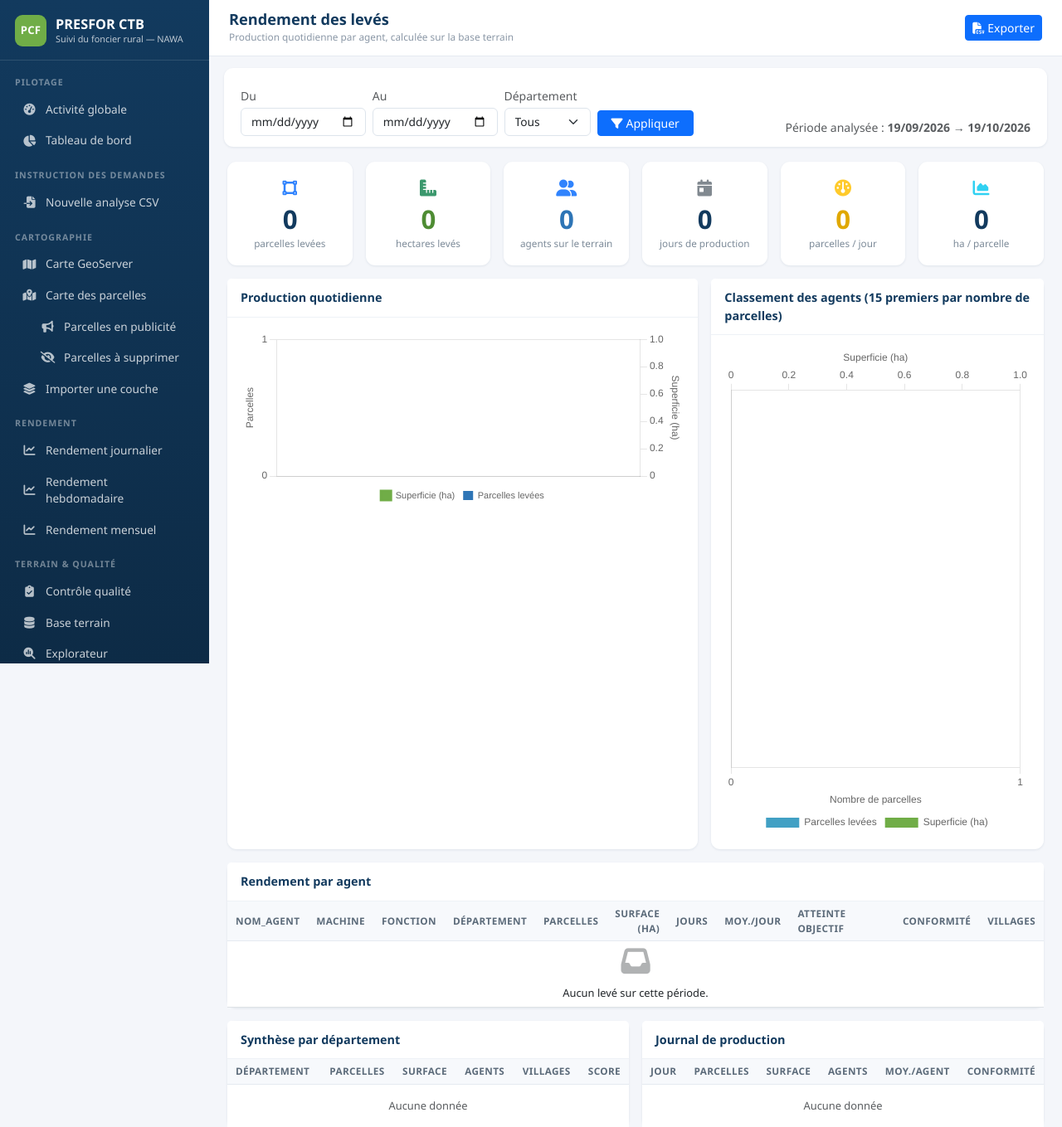
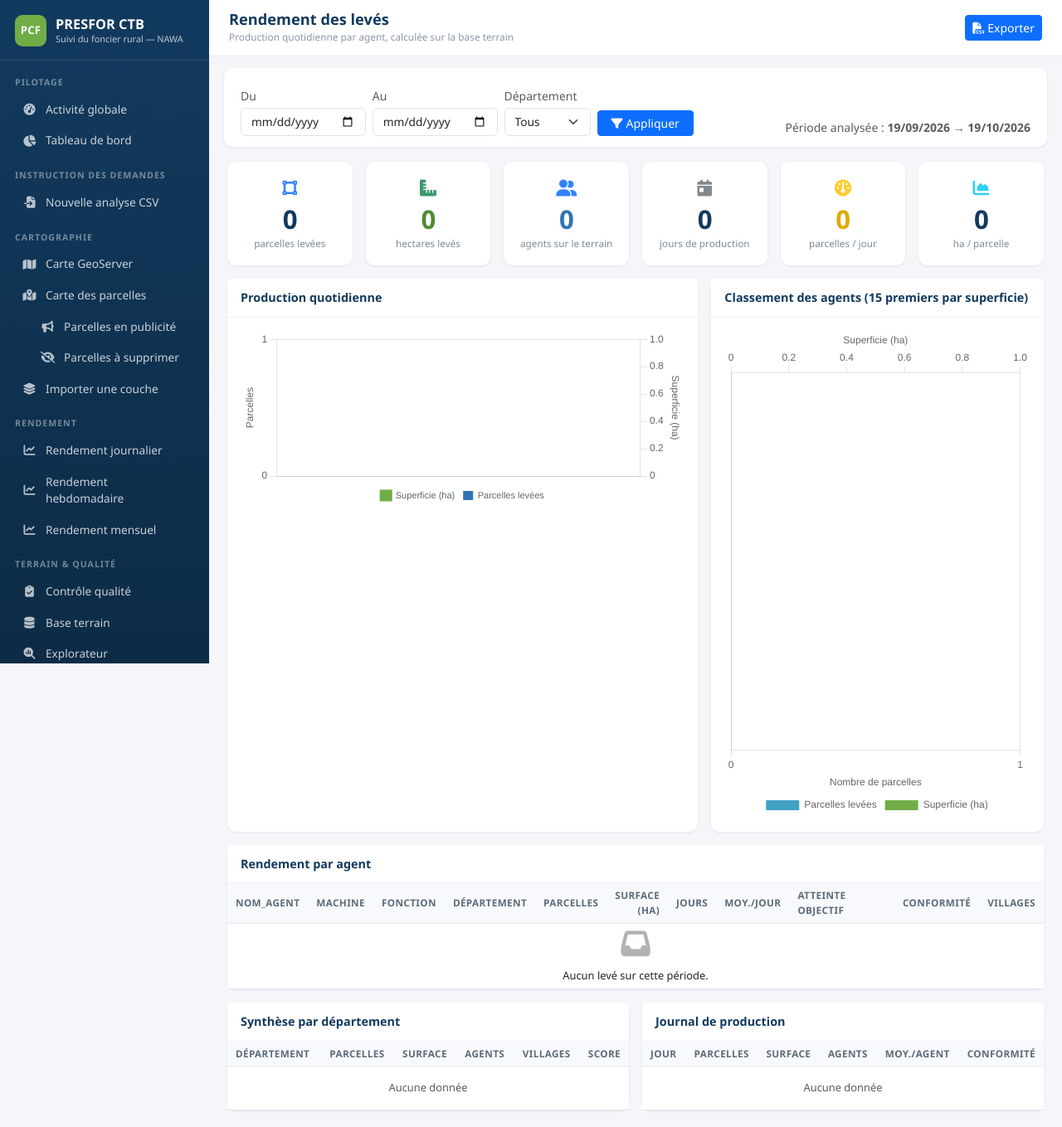
Before and after one commit to ctbnawa-collab/presfor-ctb-platform, a Django app: page /terrain/rendement/ in a window 1280 px wide. Shown: the top 1359 px of the page at 83% size. Run offline with Django 5.2, Linux system fonts and the light colour scheme; the visitor is signed in with stand-in values (Sample User, id 1); data that the repository does not hold is empty; some libraries are stand-ins or nearby versions.

Commit message:
Classer les 15 premiers agents par superficie décroissante

```diff
--- a/terrain/templates/terrain/rendement.html
+++ b/terrain/templates/terrain/rendement.html
@@ -53,7 +53,7 @@
     <div class="card-body"><canvas id="graphJours" height="120"></canvas></div>
   </div></div>
   <div class="col-lg-5"><div class="card h-100">
-    <div class="card-header">Classement des agents (15 premiers par nombre de parcelles)</div>
+    <div class="card-header">Classement des agents (15 premiers par superficie)</div>
     <div class="card-body" style="height:620px"><canvas id="graphAgents" height="180" aria-label="Classement de production par nom d’agent" role="img"></canvas></div>
   </div></div>
 </div>
--- a/terrain/views.py
+++ b/terrain/views.py
@@ -244,6 +244,7 @@ def rendement_leves(request):
               a['objectif'], a['taux_objectif'], a['taux_conformite'], a['nb_villages']]
              for a in agents])
 
+    classement = sorted(agents, key=lambda a: (-a['surface_ha'], -a['nb_parcelles'], a['nom']))[:15]
     surface_totale = round(sum(a['surface_ha'] for a in agents), 2)
     nb_jours_actifs = len(jours)
     contexte.update({
@@ -260,9 +261,9 @@ def rendement_leves(request):
         'graph_parcelles': json.dumps([j['nb_parcelles'] for j in jours]),
         'graph_agents': json.dumps([j['nb_agents'] for j in jours]),
         'graph_surfaces_jours': [j['surface_ha'] for j in jours],
-        'graph_surfaces_agents': [a['surface_ha'] for a in agents[:15]],
-        'graph_noms': [a['nom'] for a in agents[:15]],
-        'graph_prod': json.dumps([a['nb_parcelles'] for a in agents[:15]]),
+        'graph_surfaces_agents': [a['surface_ha'] for a in classement],
+        'graph_noms': [a['nom'] for a in classement],
+        'graph_prod': json.dumps([a['nb_parcelles'] for a in classement]),
     })
     return render(request, 'terrain/rendement.html', contexte)
 
```
